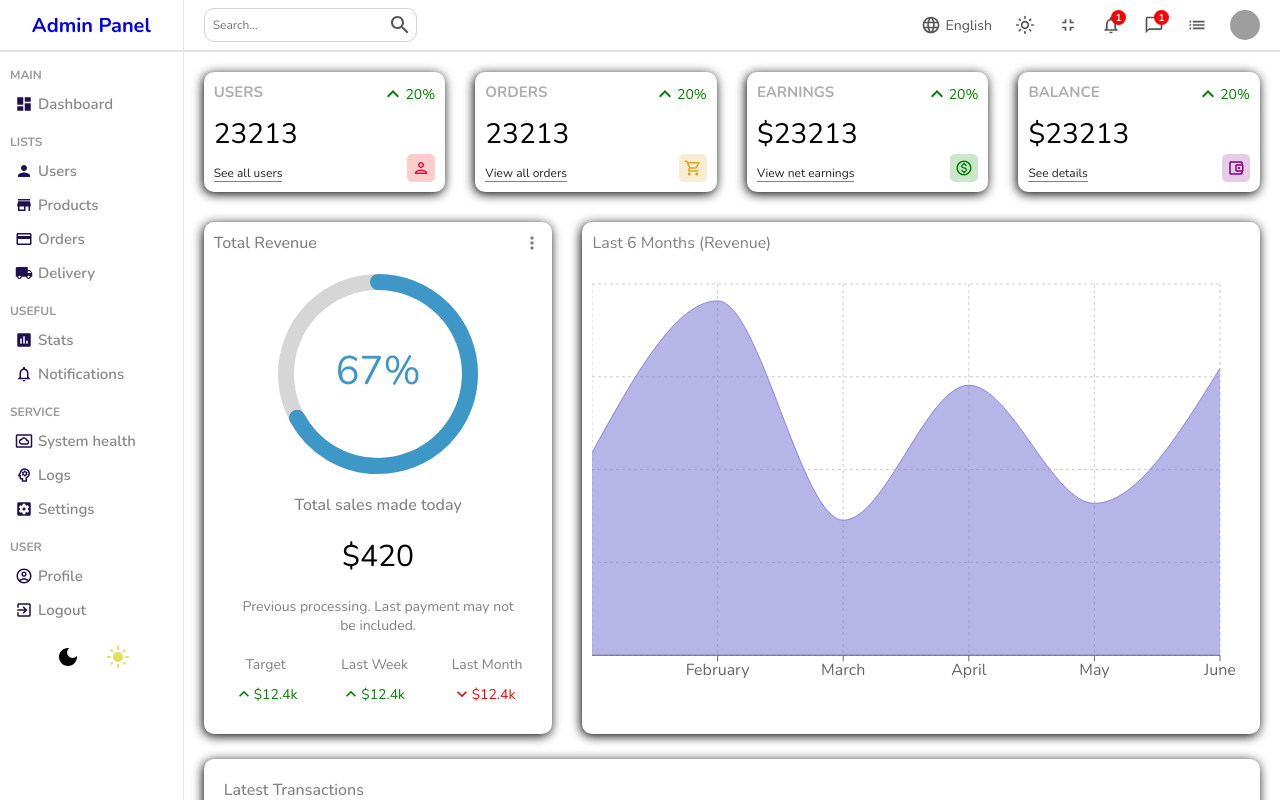
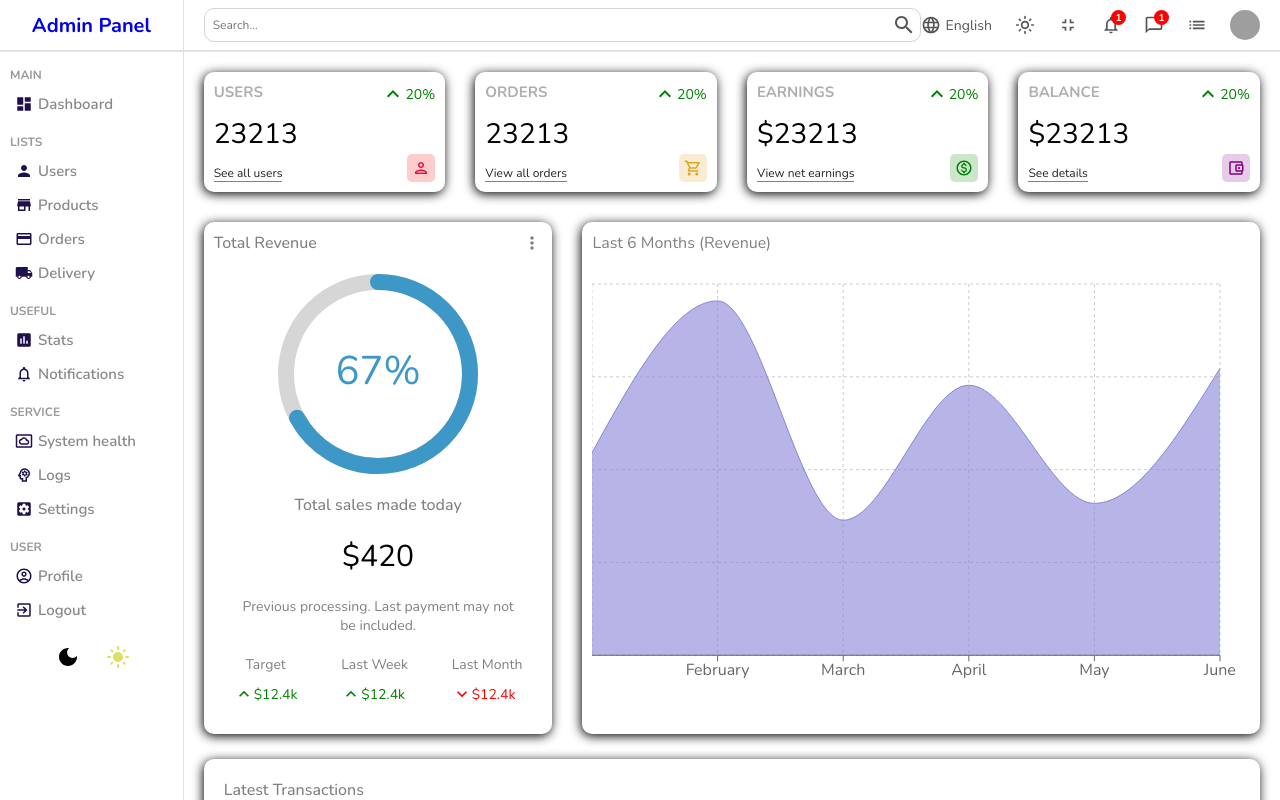
Before and after one commit to vamppdevv1/AdminPanel, a React (Vite) app: page / in a window 1280 px wide. Shown: the top 800 px of the page. Built offline with nearby package versions, Linux system fonts and the light colour scheme; grey boxes are pictures that could not be loaded.

Commit message:
final responsive fixes

```diff
--- a/src/components/datatable/DataTable.jsx
+++ b/src/components/datatable/DataTable.jsx
@@ -18,7 +18,6 @@ export const DataTable = () => {
           <Link to="/users/123" style={{ textDecoration: "none" }}>
             <div className="viewButton">View</div>
           </Link>
-
           <div
             className="deleteButton"
             onClick={() => handleDelete(params.row.id)}
--- a/src/components/datatable/datatable.scss
+++ b/src/components/datatable/datatable.scss
@@ -9,6 +9,10 @@
     display: flex;
     align-items: center;
     justify-content: space-between;
+    @media(max-width:430px){
+      flex-direction: column;
+      gap: 5px;
+    }
     .link {
       text-decoration: none;
       color: green;
--- a/src/components/navbar/navbar.scss
+++ b/src/components/navbar/navbar.scss
@@ -10,19 +10,18 @@
     display: flex;
     padding: 20px;
     justify-content: space-between;
+    box-sizing: border-box;
     .search {
       display: flex;
+      min-width: 0;
+      flex: 1;
       align-items: center;
       border: 0.5px solid lightgrey;
       border-radius: 10px;
       padding: 4px;
-      @media (max-width: 400px) {
-        .icon {
-          display: none;
-        }
-        min-width: 0;
-      }
       input {
+        flex: 1;
+        width: 0;
         border: none;
         outline: none;
         background-color: transparent;
--- a/src/components/sidebar/SideBar.jsx
+++ b/src/components/sidebar/SideBar.jsx
@@ -16,11 +16,10 @@ import {
   LightMode,
 } from "@mui/icons-material";
 import { Link } from "react-router-dom";
-import { useDispatch,useSelector } from "react-redux";
+import { useDispatch } from "react-redux";
 import { toggle } from "../../features/darkmode/darkmodeSlice";
 
 export const SideBar = () => {
-  const darkMode = useSelector((state) => state.darkMode.darkMode);
   const dispatch = useDispatch()
   return (
     <div className="sidebar">
--- a/src/pages/new/New.jsx
+++ b/src/pages/new/New.jsx
@@ -50,7 +50,6 @@ export const New = ({ inputs, title }) => {
                   </div>
                 );
               })}
-
               <button>send</button>
             </form>
           </div>
--- a/src/pages/new/new.scss
+++ b/src/pages/new/new.scss
@@ -11,6 +11,10 @@
       margin: 20px;
       display: flex;
       border-radius: 10px;
+      @media (max-width: 768px) {
+        display: flex;
+        flex-direction: column;
+      }
       .title {
         color: lightgray;
         font-size: 20px;
@@ -25,6 +29,10 @@
           object-fit: cover;
           width: 200px;
           width: 200px;
+          @media (max-width: 768px) {
+            width: 100px;
+            height: 100px;
+          }
         }
       }
       .right {
@@ -37,6 +45,10 @@
           margin-top: 20px;
           .formInput {
             width: 40%;
+            min-width: 0;
+            @media (max-width: 768px) {
+              width: 100%;
+            }
             label {
               display: flex;
               align-items: center;
```
Lines whose indentation alone changed are shown as unchanged.
